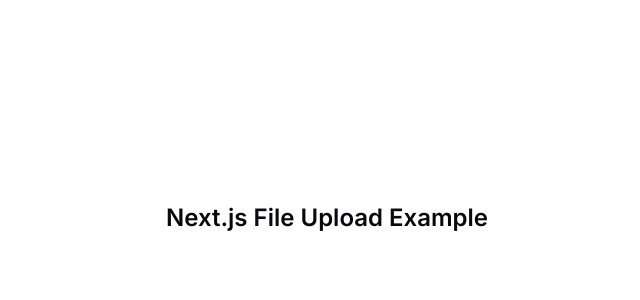
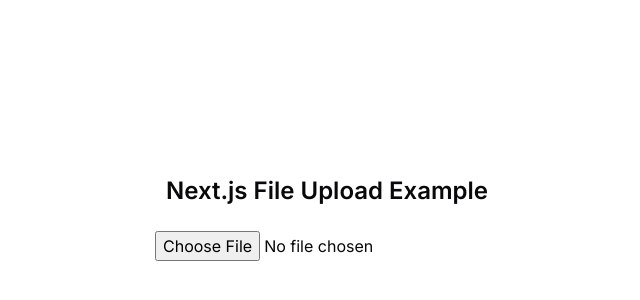
Before and after one commit to Nic13Gamer/better-upload, a Next.js app in the folder apps/example/: page / in a window 1280 px wide. Shown: the part 182-482 px from the top of the page, without its empty margins (313-953 px from the left). Built offline with nearby package versions, Linux system fonts and the light colour scheme.

Commit message:
feat(example): simple file uploader component

```diff
--- a/apps/example/src/app/page.tsx
+++ b/apps/example/src/app/page.tsx
@@ -1,7 +1,13 @@
+import { FileUploader } from "@/components/file-uploader";
+
 export default function Home() {
   return (
     <main className="flex h-screen items-center justify-center">
-      <h1 className="text-2xl font-semibold">Next.js File Upload Example</h1>
+      <div className="flex flex-col items-center gap-6">
+        <h1 className="text-2xl font-semibold">Next.js File Upload Example</h1>
+
+        <FileUploader />
+      </div>
     </main>
   );
 }
--- /dev/null
+++ b/apps/example/src/components/file-uploader.tsx
@@ -0,0 +1,24 @@
+'use client';
+
+import { useUploadFile } from 'next-upload/client';
+
+export function FileUploader() {
+  const { upload } = useUploadFile({
+    route: 'image',
+    onSuccess() {
+      console.log('File uploaded!');
+    },
+  });
+
+  return (
+    <input
+      type="file"
+      accept="image/*"
+      onChange={(e) => {
+        if (e.target.files?.[0]) {
+          upload(e.target.files[0]);
+        }
+      }}
+    />
+  );
+}
```
